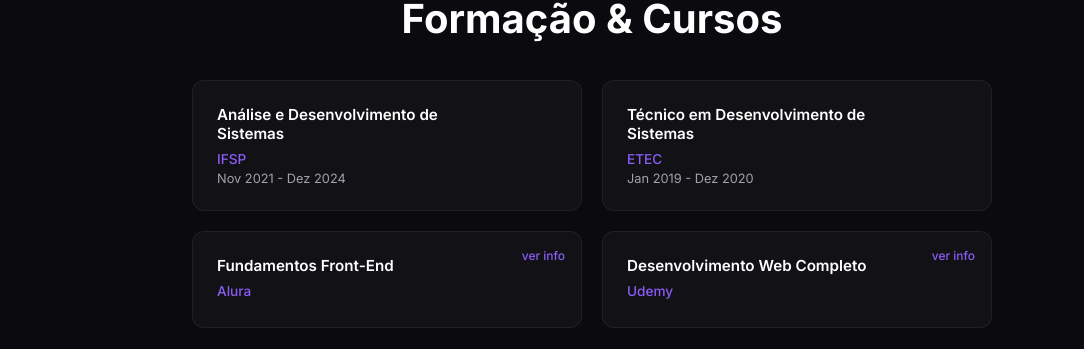
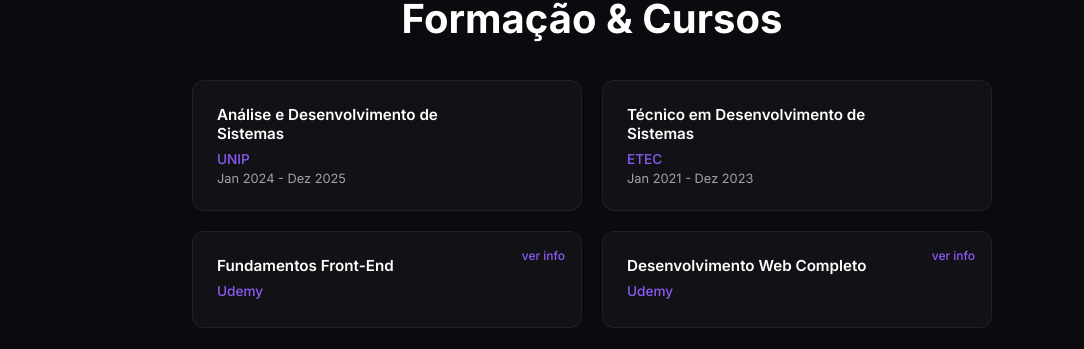
Before and after one commit to anaalmeida-v/ana_portfolio, a React (Vite) app in the folder frontend/: page / in a window 1280 px wide. Shown: the part 2648-2997 px from the top of the page, without its empty margins (48-1132 px from the left). Built offline with nearby package versions, Linux system fonts and the light colour scheme.

Commit message:
fix(front): corrige dados

```diff
--- a/frontend/src/components/Home.jsx
+++ b/frontend/src/components/Home.jsx
@@ -42,17 +42,17 @@
 const education = [
   {
     title: 'Análise e Desenvolvimento de Sistemas',
-    institution: 'IFSP',
-    period: 'Nov 2021 - Dez 2024',
+    institution: 'UNIP',
+    period: 'Jan 2024 - Dez 2025',
   },
   {
     title: 'Técnico em Desenvolvimento de Sistemas',
     institution: 'ETEC',
-    period: 'Jan 2019 - Dez 2020',
+    period: 'Jan 2021 - Dez 2023',
   },
   {
     title: 'Fundamentos Front-End',
-    institution: 'Alura',
+    institution: 'Udemy',
     link: true,
   },
   {
```
